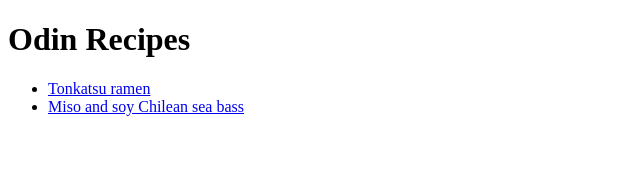
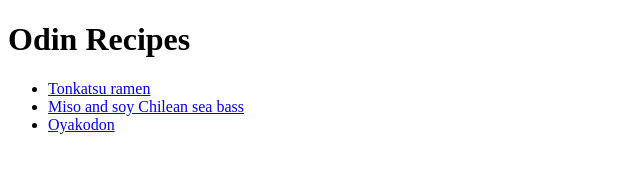
Before and after one commit to yeittcl/odin-recipe, a plain HTML site: page index.html in a window 1280 px wide. Shown: the full height of the page, 0-640 px from the left. Drawn offline with Linux system fonts and the light colour scheme.

Commit message:
add ref from oyakodon to index

```diff
--- a/index.html
+++ b/index.html
@@ -14,6 +14,9 @@
         <li>
             <a href="./recipes/miso-sea-bass.html" target="_blank" rel="noopener noreferrer"> Miso and soy Chilean sea bass</a>
         </li>
+        <li>
+            <a href="./recipes/oyakodon.html" target="_blank" rel="noopener noreferrer"> Oyakodon</a>
+        </li>
 
     </ul>
 </body>
```
